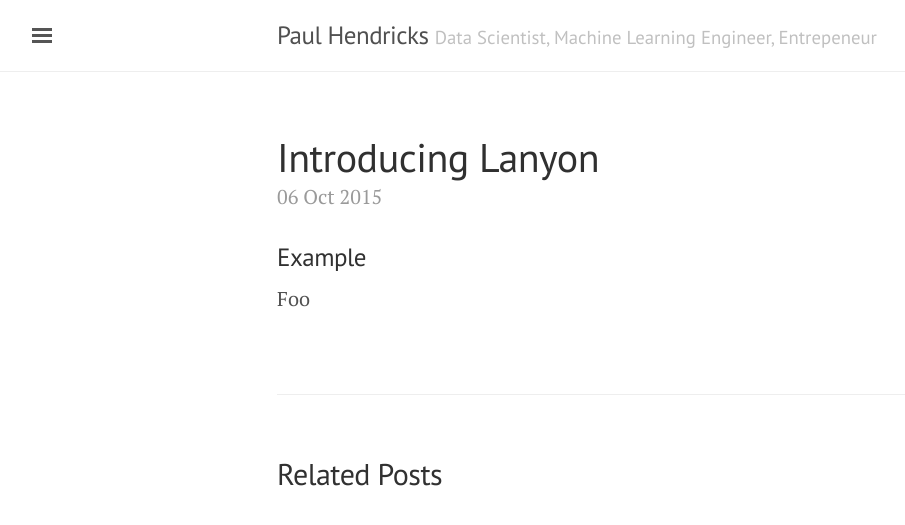
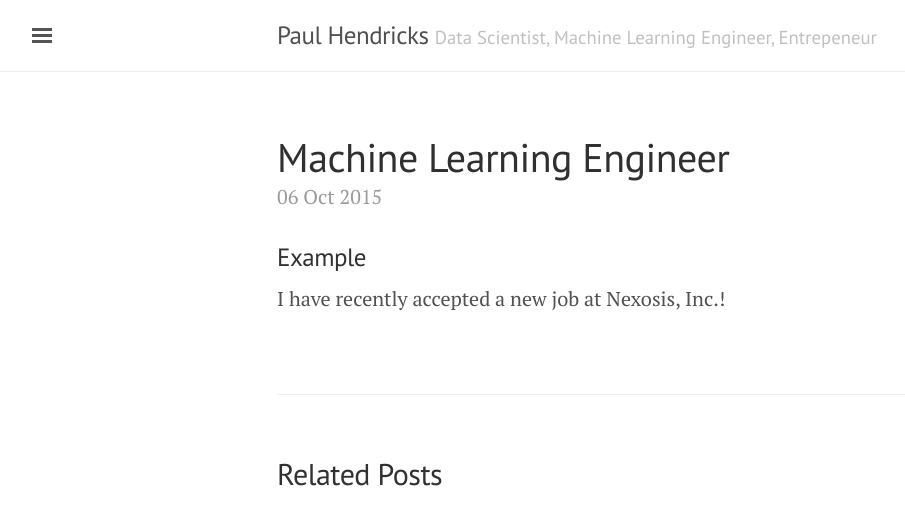
Before and after one commit to paulhendricks/paulmichael.io, a Jekyll site: the page built from _posts/2015-10-06-machine-learning-engineer.md, in a window 1280 px wide. Shown: the top 525 px of the page, without its empty margins (3-908 px from the left). Built offline with Jekyll 4.4.1, drawn with Linux system fonts in a browser that asks for light colours.

Commit message:
minor edits

```diff
--- a/_posts/2015-10-06-machine-learning-engineer.md
+++ b/_posts/2015-10-06-machine-learning-engineer.md
@@ -1,8 +1,8 @@
 ---
 layout: post
-title: Introducing Lanyon
+title: Machine Learning Engineer
 ---
 
 ### Example
 
-Foo
+I have recently accepted a new job at Nexosis, Inc.!
```
Also changed, not shown: README.md.
